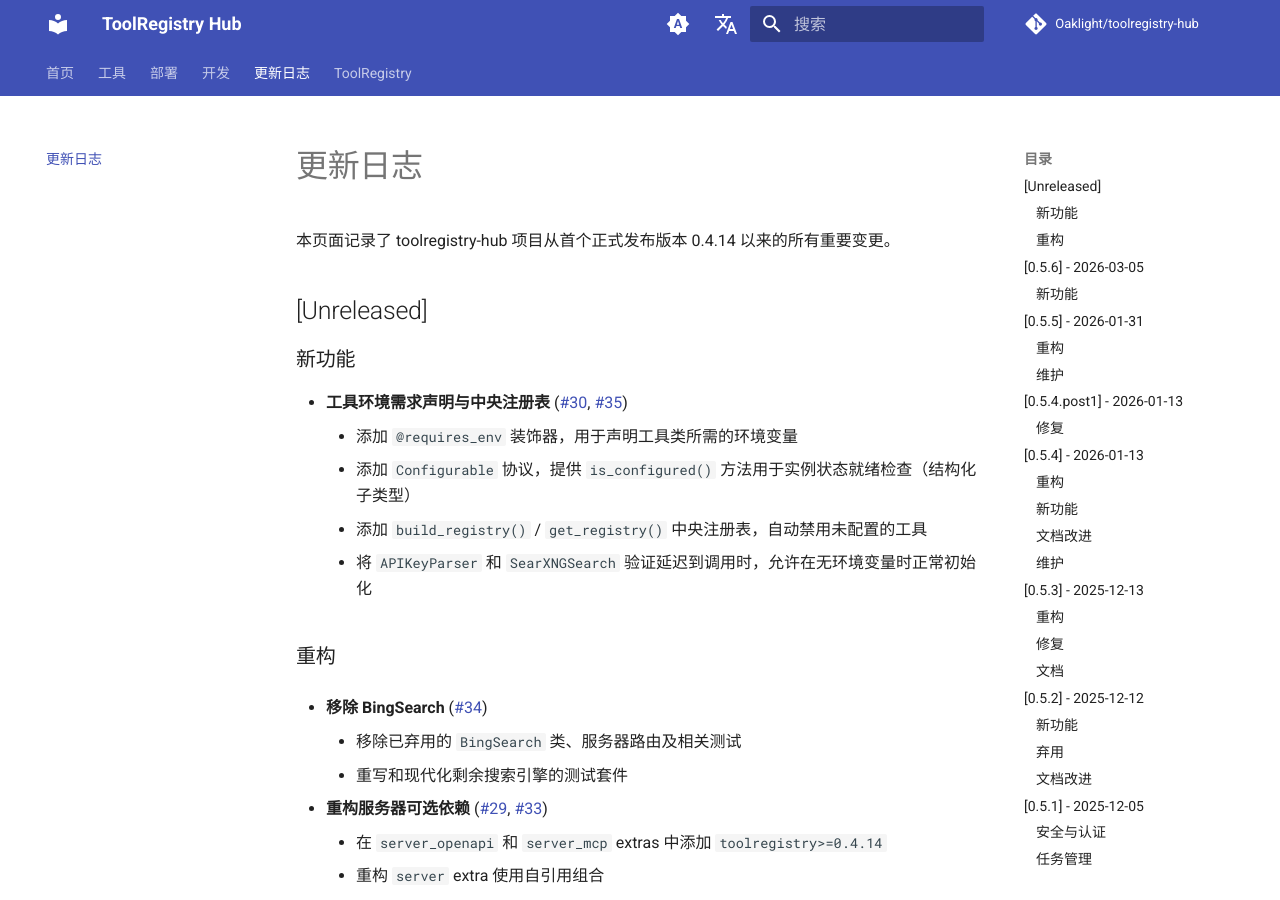
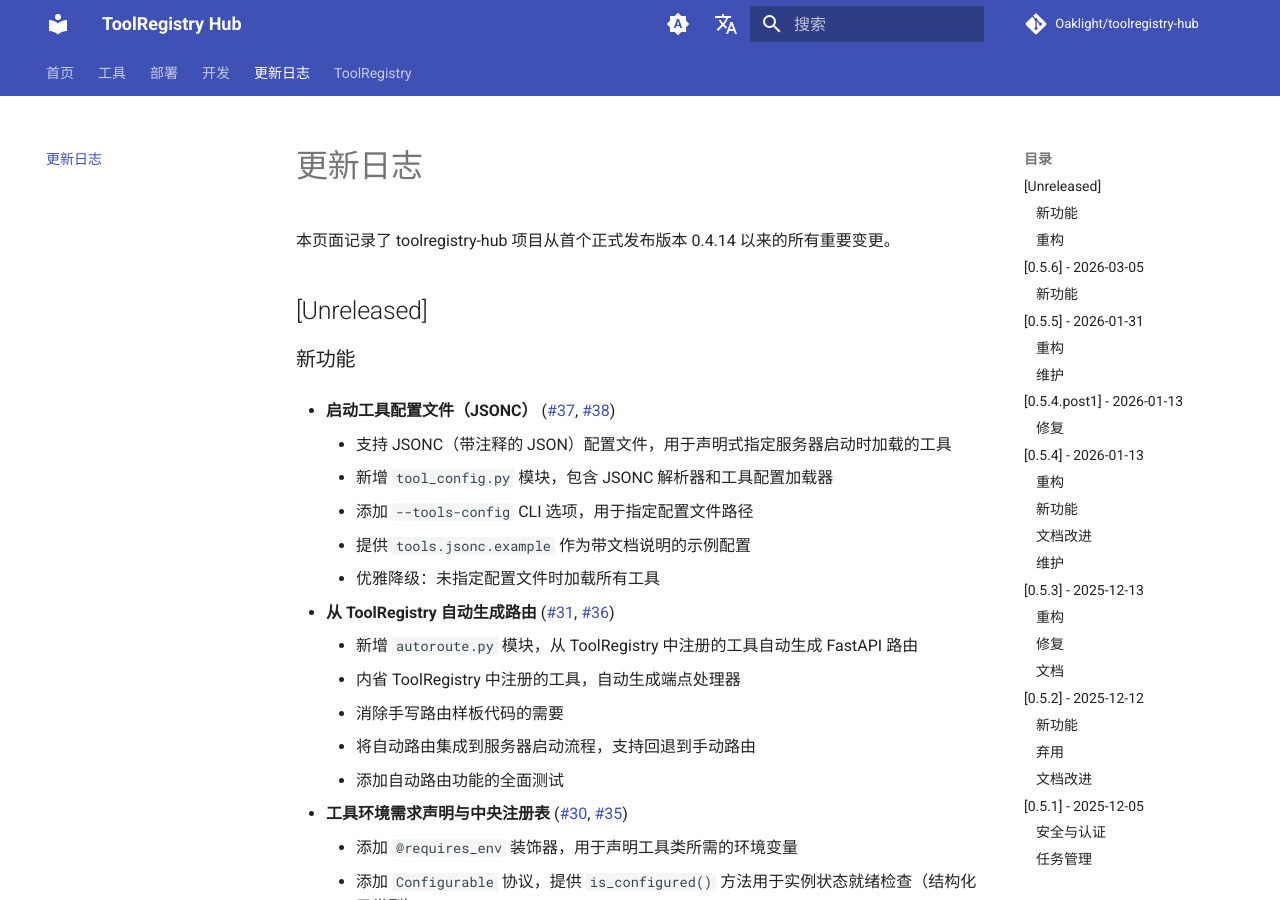
Before and after one commit to Oaklight/toolregistry-hub, an MkDocs documentation site: the page built from docs/changelog.md, in a window 1280 px wide and 900 px high. Built offline with MkDocs 1.6.1 and Material for MkDocs 9.7.7, drawn with Linux system fonts in a browser that asks for light colours; comment, search, counter and statistics services are not loaded.

Commit message:
docs: update changelog for Phase 5 and tool config features

```diff
--- a/docs/changelog.md
+++ b/docs/changelog.md
@@ -14,21 +14,35 @@ author: Oaklight
 
 ### 新功能
 
+- **启动工具配置文件（JSONC）** ([#37](https://github.com/Oaklight/toolregistry-hub/issues/37), [#38](https://github.com/Oaklight/toolregistry-hub/pull/38))
+    - 支持 JSONC（带注释的 JSON）配置文件，用于声明式指定服务器启动时加载的工具
+    - 新增 `tool_config.py` 模块，包含 JSONC 解析器和工具配置加载器
+    - 添加 `--tools-config` CLI 选项，用于指定配置文件路径
+    - 提供 `tools.jsonc.example` 作为带文档说明的示例配置
+    - 优雅降级：未指定配置文件时加载所有工具
+
+- **从 ToolRegistry 自动生成路由** ([#31](https://github.com/Oaklight/toolregistry-hub/issues/31), [#36](https://github.com/Oaklight/toolregistry-hub/pull/36))
+    - 新增 `autoroute.py` 模块，从 ToolRegistry 中注册的工具自动生成 FastAPI 路由
+    - 内省 ToolRegistry 中注册的工具，自动生成端点处理器
+    - 消除手写路由样板代码的需要
+    - 将自动路由集成到服务器启动流程，支持回退到手动路由
+    - 添加自动路由功能的全面测试
+
 - **工具环境需求声明与中央注册表** ([#30](https://github.com/Oaklight/toolregistry-hub/issues/30), [#35](https://github.com/Oaklight/toolregistry-hub/pull/35))
-	- 添加 `@requires_env` 装饰器，用于声明工具类所需的环境变量
-	- 添加 `Configurable` 协议，提供 `is_configured()` 方法用于实例状态就绪检查（结构化子类型）
-	- 添加 `build_registry()` / `get_registry()` 中央注册表，自动禁用未配置的工具
-	- 将 `APIKeyParser` 和 `SearXNGSearch` 验证延迟到调用时，允许在无环境变量时正常初始化
+    - 添加 `@requires_env` 装饰器，用于声明工具类所需的环境变量
+    - 添加 `Configurable` 协议，提供 `is_configured()` 方法用于实例状态就绪检查（结构化子类型）
+    - 添加 `build_registry()` / `get_registry()` 中央注册表，自动禁用未配置的工具
+    - 将 `APIKeyParser` 和 `SearXNGSearch` 验证延迟到调用时，允许在无环境变量时正常初始化
 
 ### 重构
 
 - **移除 BingSearch** ([#34](https://github.com/Oaklight/toolregistry-hub/pull/34))
-	- 移除已弃用的 `BingSearch` 类、服务器路由及相关测试
-	- 重写和现代化剩余搜索引擎的测试套件
+    - 移除已弃用的 `BingSearch` 类、服务器路由及相关测试
+    - 重写和现代化剩余搜索引擎的测试套件
 
 - **重构服务器可选依赖** ([#29](https://github.com/Oaklight/toolregistry-hub/issues/29), [#33](https://github.com/Oaklight/toolregistry-hub/pull/33))
-	- 在 `server_openapi` 和 `server_mcp` extras 中添加 `toolregistry>=0.4.14`
-	- 重构 `server` extra 使用自引用组合
+    - 在 `server_openapi` 和 `server_mcp` extras 中添加 `toolregistry>=0.4.14`
+    - 重构 `server` extra 使用自引用组合
 
 ## [0.5.6] - 2026-03-05
 
```
